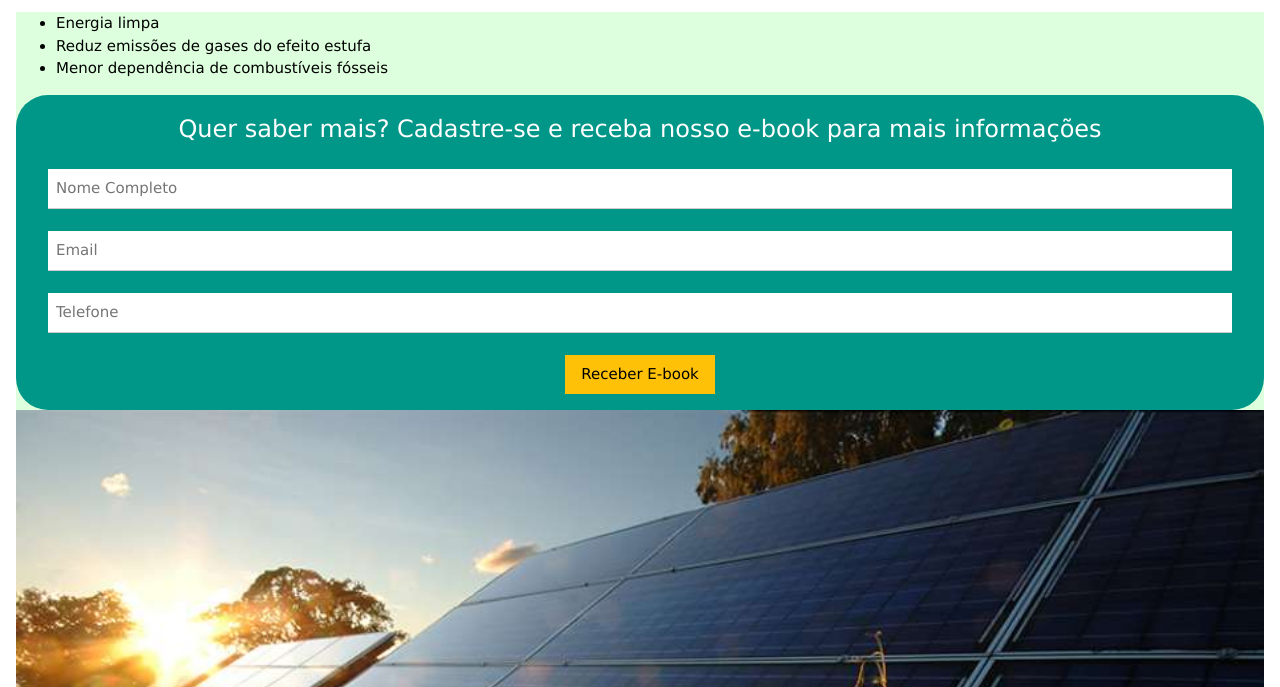
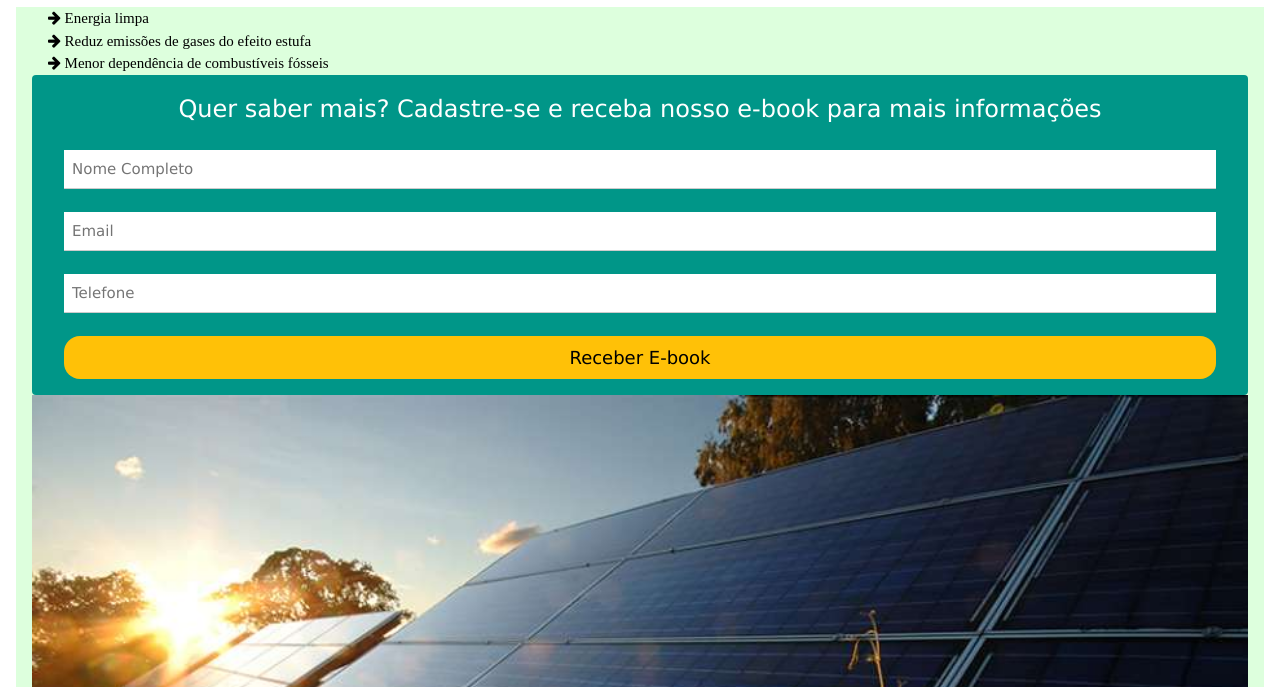
Before and after one commit to gff1055/landingPageEcoSolar, a plain HTML site: page index.html in a window 1280 px wide. Shown: the part 113-800 px from the top of the page. Drawn offline with Linux system fonts and the light colour scheme.

Commit message:
marcadores; formulario; configuracao de containers

```diff
--- a/index.html
+++ b/index.html
@@ -3,6 +3,7 @@
 	<head>
 		<meta charset="utf-8"/>
 		<link rel="stylesheet" type="text/css" href="css/w3.css"/>
+		<link rel="stylesheet" href="https://cdnjs.cloudflare.com/ajax/libs/font-awesome/4.7.0/css/font-awesome.min.css" />
 		<title>Eco Solar - Economia e Sustenabilidade</title>
 	</head>
 	<body class="w3-container">
@@ -10,23 +11,22 @@
 			<h1>Energia Solar</h1>
 			<h3>Economia e Sustentabilidade</h3>
 		</header>
-		<section class="contSit  w3-pale-green">
-			<section class="vantEnerSol">
-				<ul>
-					<li> Energia limpa </li>
-					<li> Reduz emissões de gases do efeito estufa </li>
-					<li> Menor dependência de combustíveis fósseis </li>
-				</ul>
+		<section class="contSit w3-pale-green w3-container">
+			<section class="vantEnerSol w3-container">
+				<span class="fa fa-arrow-right"> Energia limpa </span><br>
+				<span class="fa fa-arrow-right"> Reduz emissões de gases do efeito estufa </span><br>
+				<span class="fa fa-arrow-right"> Menor dependência de combustíveis fósseis </span>
+
 			</section>
 
-			<section class="formCadEbo w3-teal w3-container w3-round-xxlarge w3-padding-16">
+			<section class="formCadEbo w3-teal w3-container w3-round-medium w3-padding-16">
 				<form class="w3-container w3-center">
 					<span class="w3-xlarge">Quer saber mais? Cadastre-se e receba nosso e-book para mais informações</span>
 					<br><br>
 					<input placeholder="Nome Completo" type="text" name="nom" class="w3-input"/><br>
 					<input placeholder="Email" type="email" name="ema"  class="w3-input"/><br>
 					<input placeholder="Telefone" type="number" name="sobNom"  class="w3-input"/><br>
-					<input type="button" name="recEbo" value="Receber E-book" class="w3-button w3-amber"/>
+					<input type="button" name="recEbo" value="Receber E-book" class="w3-btn w3-block w3-amber w3-hover-yellow w3-round-xlarge w3-large"/>
 
 				</form>
 
```
